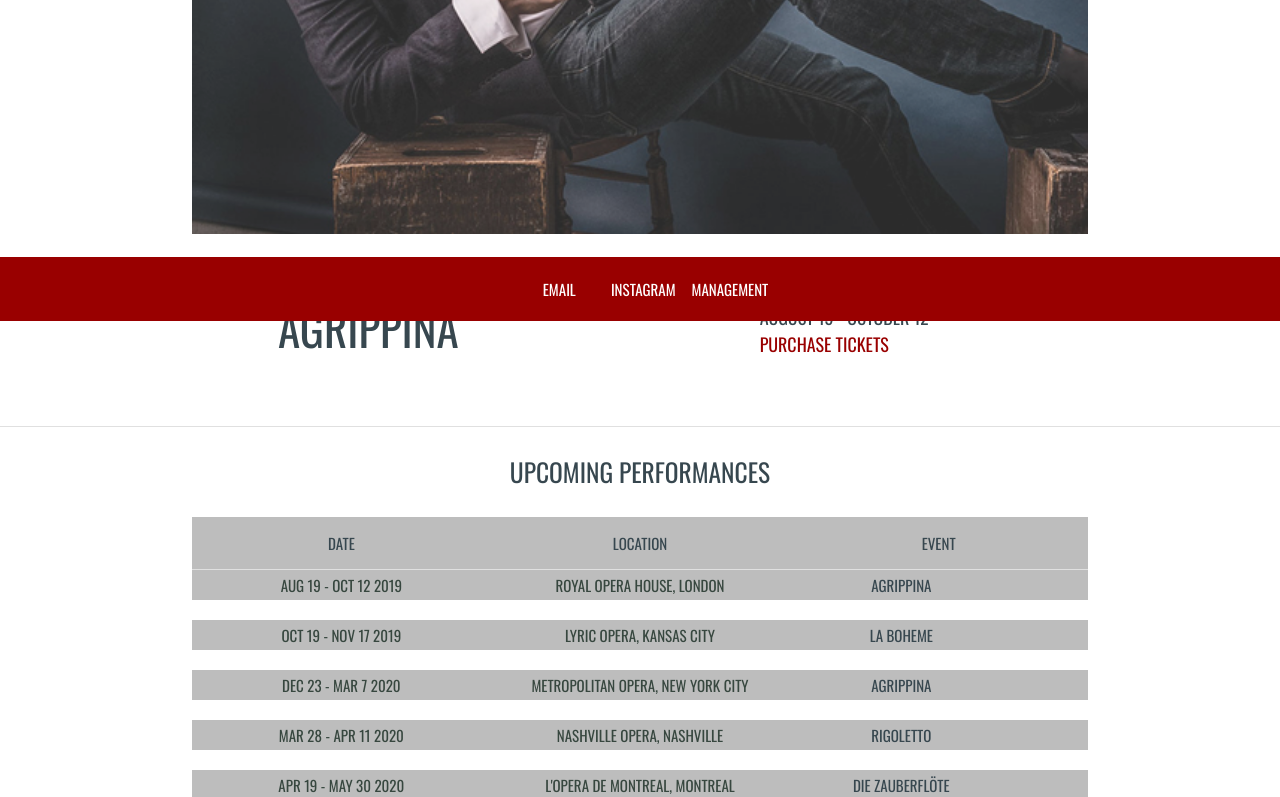
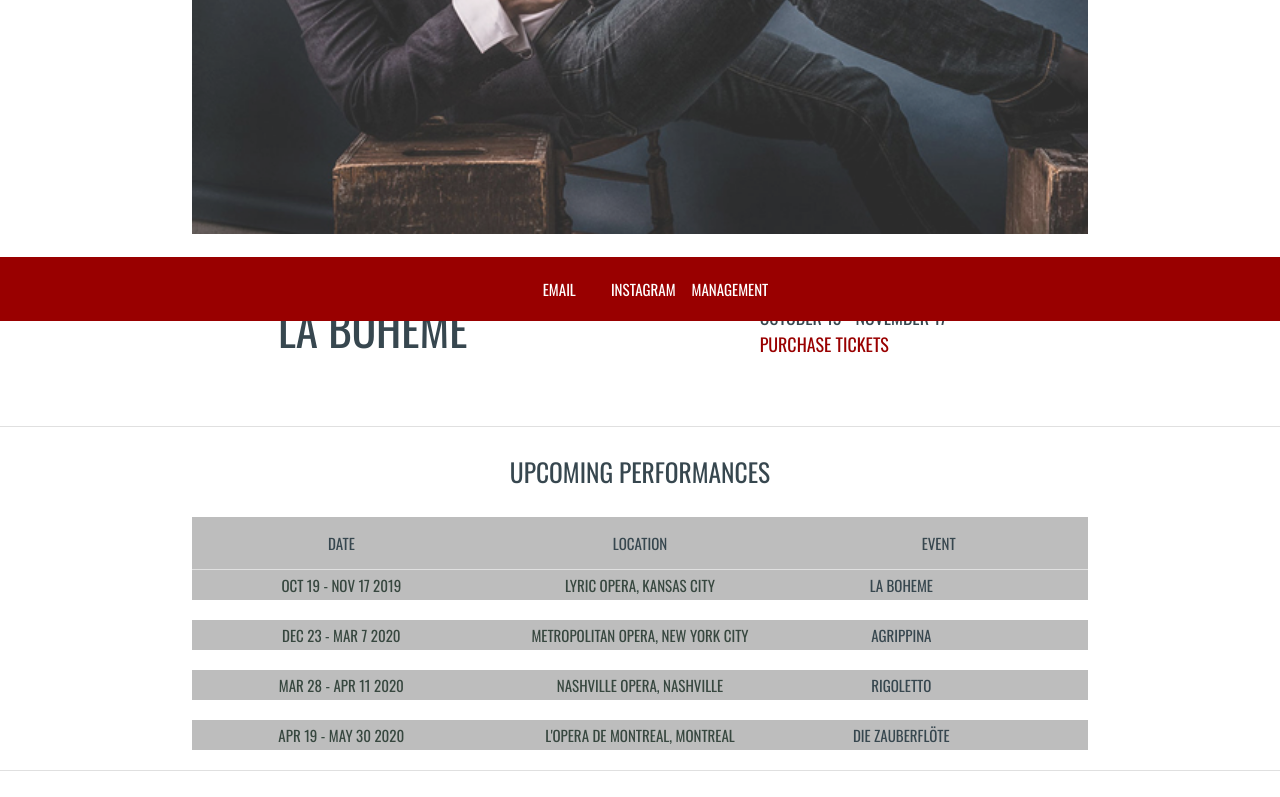
Before and after one commit to julissamackeydev/cz-ui, an Angular app: page / in a window 1280 px wide. Shown: the part 479-1276 px from the top of the page. Built offline with nearby package versions, Linux system fonts and the light colour scheme.

Commit message:
see ya kansas city kid

```diff
--- a/src/app/calendar/calendar.component.ts
+++ b/src/app/calendar/calendar.component.ts
@@ -9,16 +9,6 @@ export class CalendarComponent implements OnInit {
 
   constructor() { }
   upcoming = [
-    {
-        "_id": {
-            "$oid": "5cd8a219d38f5a51aeb17aa3"
-        },
-        "date": "AUG 19 - OCT 12 2019",
-        "location": "ROYAL OPERA HOUSE",
-        "city": "LONDON",
-        "event": "AGRIPPINA",
-        "tickets": "https://www.roh.org.uk/"
-    },
     {
         "_id": {
             "$oid": "5cd8a219d38f5a51aeb17aa3"
--- a/src/app/landing-page/landing-page.component.ts
+++ b/src/app/landing-page/landing-page.component.ts
@@ -8,22 +8,12 @@ import { Component, OnInit } from '@angular/core';
 export class LandingPageComponent implements OnInit {
 
   constructor() { }
-  location = `ROYAL OPERA HOUSE, UK`;
-  opera = `AGRIPPINA`;
-  startDate = `AUGUST 19`;
-  endDate = ` OCTOBER 12`;
-  tickets = `https://www.roh.org.uk/`;
+  location = `LYRIC OPERA, KANSAS CITY`;
+  opera = `LA BOHEME`;
+  startDate = `OCTOBER 19`;
+  endDate = ` NOVEMBER 17`;
+  tickets = `https://kcopera.org/`;
   upcoming = [
-    {
-        "_id": {
-            "$oid": "5cd8a219d38f5a51aeb17aa3"
-        },
-        "date": "AUG 19 - OCT 12 2019",
-        "location": "ROYAL OPERA HOUSE",
-        "city": "LONDON",
-        "event": "AGRIPPINA",
-        "tickets": "https://www.roh.org.uk/"
-    },
     {
         "_id": {
             "$oid": "5cd8a219d38f5a51aeb17aa3"
```
